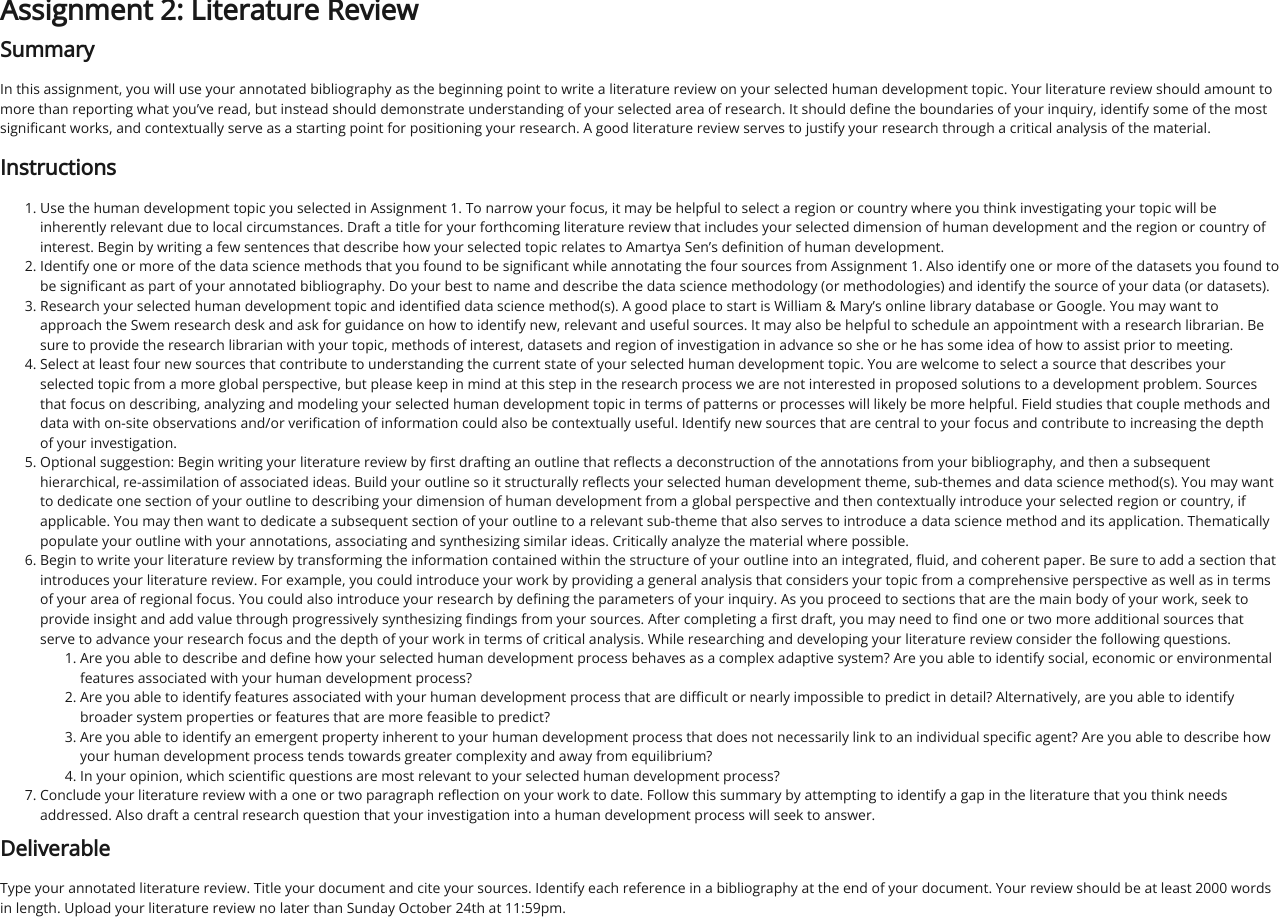
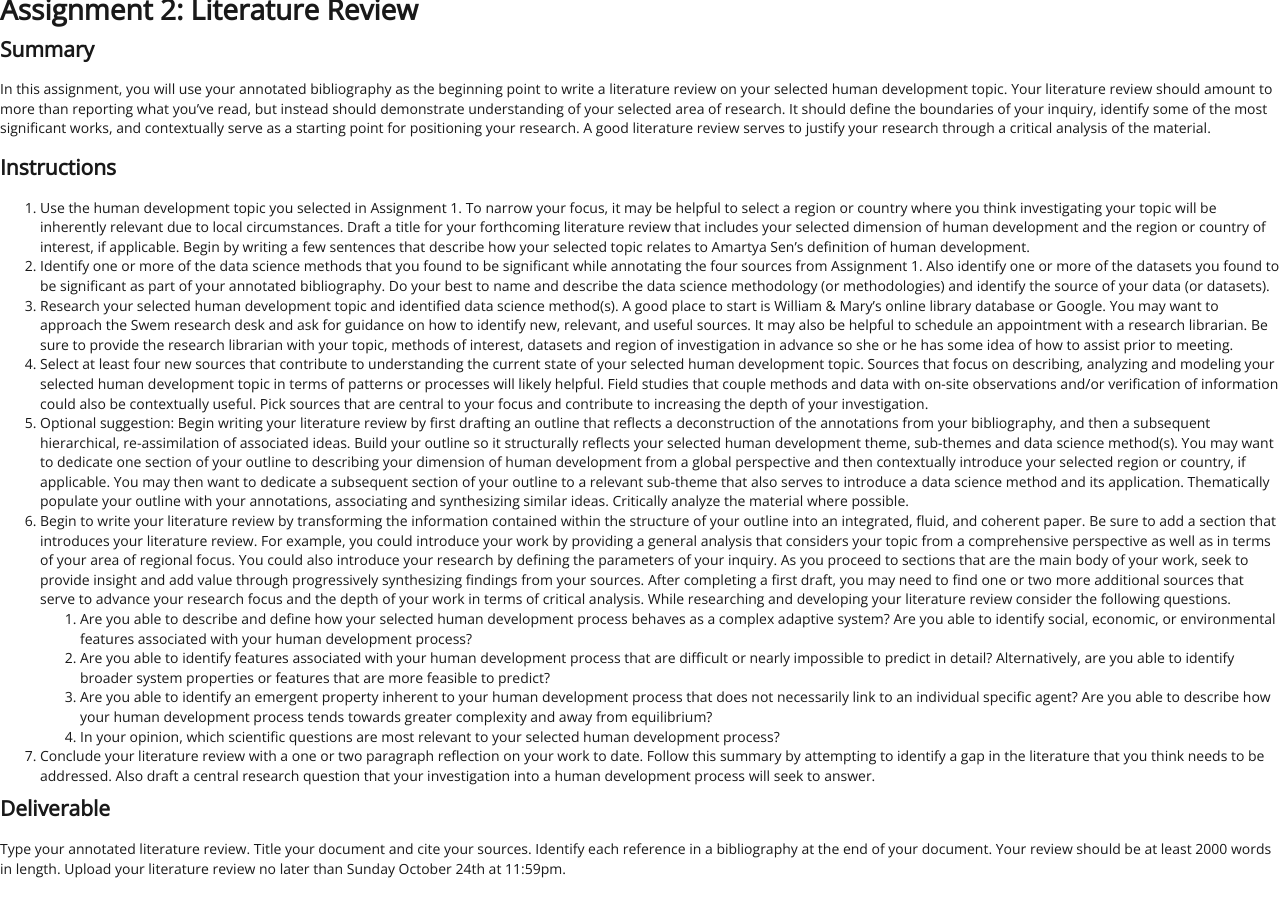
Before and after one commit to EMBrewer/dat150, a Jekyll site: the page built from _posts/2021-09-25-Assignment2.md, in a window 1280 px wide. Built offline with Jekyll 4.4.1, drawn with Linux system fonts in a browser that asks for light colours; our own code applies the rules of GitHub Pages for plain Markdown files.

Commit message:
Update 2021-09-25-Assignment2.md

```diff
--- a/_posts/2021-09-25-Assignment2.md
+++ b/_posts/2021-09-25-Assignment2.md
@@ -6,18 +6,17 @@ In this assignment, you will use your annotated bibliography as the beginning po
 
 ## Instructions
 
-1. Use the human development topic you selected in Assignment 1. To narrow your focus, it may be helpful to select a region or country where you think investigating your topic will be inherently relevant due to local circumstances. Draft a title for your forthcoming literature review that includes your selected dimension of human development and the region or country of interest. Begin by writing a few sentences that describe how your selected topic relates to Amartya Sen’s definition of human development.
+1. Use the human development topic you selected in Assignment 1. To narrow your focus, it may be helpful to select a region or country where you think investigating your topic will be inherently relevant due to local circumstances. Draft a title for your forthcoming literature review that includes your selected dimension of human development and the region or country of interest, if applicable. Begin by writing a few sentences that describe how your selected topic relates to Amartya Sen’s definition of human development.
 2. Identify one or more of the data science methods that you found to be significant while annotating the four sources from Assignment 1.  Also identify one or more of the datasets you found to be significant as part of your annotated bibliography. Do your best to name and describe the data science methodology (or methodologies) and identify the source of your data \(or datasets\).
-3. Research your selected human development topic and identified data science method\(s\). A good place to start is William & Mary’s online library database or Google. You may want to approach the Swem research desk and ask for guidance on how to identify new, relevant and useful sources. It may also be helpful to schedule an appointment with a research librarian.  Be sure to provide the research librarian with your topic, methods of interest, datasets and region of investigation in advance so she or he has some idea of how to assist prior to meeting.
-4. Select at least four new sources that contribute to understanding the current state of your selected human development topic. You are welcome to select a source that describes your selected topic from a more global perspective, but please keep in mind at this step in the research process we are not interested in proposed solutions to a development problem. Sources that focus on describing, analyzing and modeling your selected human development topic in terms of patterns or processes will likely be more helpful. Field studies that couple methods and data with on-site observations and/or verification of information could also be contextually useful. Identify new sources that are central to your focus and contribute to increasing the depth of your investigation.
+3. Research your selected human development topic and identified data science method\(s\). A good place to start is William & Mary’s online library database or Google. You may want to approach the Swem research desk and ask for guidance on how to identify new, relevant, and useful sources. It may also be helpful to schedule an appointment with a research librarian.  Be sure to provide the research librarian with your topic, methods of interest, datasets and region of investigation in advance so she or he has some idea of how to assist prior to meeting.
+4. Select at least four new sources that contribute to understanding the current state of your selected human development topic. Sources that focus on describing, analyzing and modeling your selected human development topic in terms of patterns or processes will likely helpful. Field studies that couple methods and data with on-site observations and/or verification of information could also be contextually useful. Pick sources that are central to your focus and contribute to increasing the depth of your investigation.
 5. Optional suggestion: Begin writing your literature review by first drafting an outline that reflects a deconstruction of the annotations from your bibliography, and then a subsequent hierarchical, re-assimilation of associated ideas. Build your outline so it structurally reflects your selected human development theme, sub-themes and data science method\(s\). You may want to dedicate one section of your outline to describing your dimension of human development from a global perspective and then contextually introduce your selected region or country, if applicable. You may then want to dedicate a subsequent section of your outline to a relevant sub-theme that also serves to introduce a data science method and its application. Thematically populate your outline with your annotations, associating and synthesizing similar ideas. Critically analyze the material where possible.
 6. Begin to write your literature review by transforming the information contained within the structure of your outline into an integrated, fluid, and coherent paper. Be sure to add a section that introduces your literature review. For example, you could introduce your work by providing a general analysis that considers your topic from a comprehensive perspective as well as in terms of your area of regional focus. You could also introduce your research by defining the parameters of your inquiry. As you proceed to sections that are the main body of your work, seek to provide insight and add value through progressively synthesizing findings from your sources. After completing a first draft, you may need to find one or two more additional sources that serve to advance your research focus and the depth of your work in terms of critical analysis. While researching and developing your literature review consider the following questions.
-   1. Are you able to describe and define how your selected human development process behaves as a complex adaptive system? Are you able to identify social, economic or environmental features associated with your human development process?
+   1. Are you able to describe and define how your selected human development process behaves as a complex adaptive system? Are you able to identify social, economic, or environmental features associated with your human development process?
    2. Are you able to identify features associated with your human development process that are difficult or nearly impossible to predict in detail? Alternatively, are you able to identify broader system properties or features that are more feasible to predict?
    3. Are you able to identify an emergent property inherent to your human development process that does not necessarily link to an individual specific agent? Are you able to describe how your human development process tends towards greater complexity and away from equilibrium?
    4. In your opinion, which scientific questions are most relevant to your selected human development process?
-7. Conclude your literature review with a one or two paragraph reflection on your work to date. Follow this summary by attempting to identify a gap in the literature that you think needs addressed. Also draft a central research question that your investigation into a human development process will seek to answer.
-
+7. Conclude your literature review with a one or two paragraph reflection on your work to date. Follow this summary by attempting to identify a gap in the literature that you think needs to be addressed. Also draft a central research question that your investigation into a human development process will seek to answer.
 
 
 ## Deliverable
```
